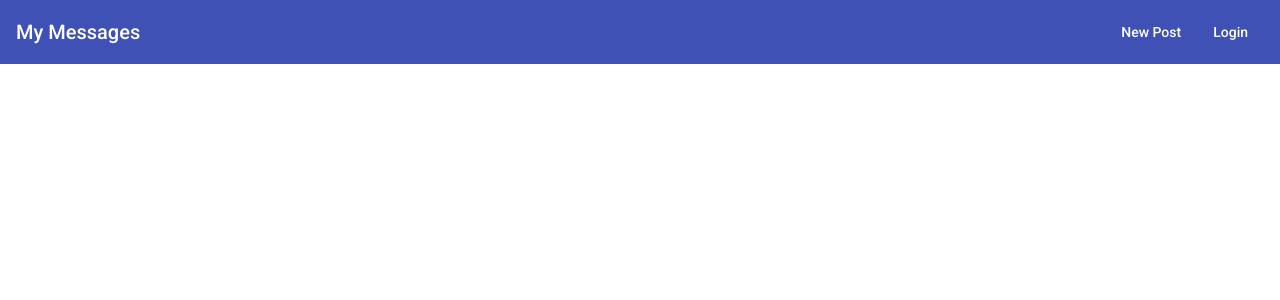
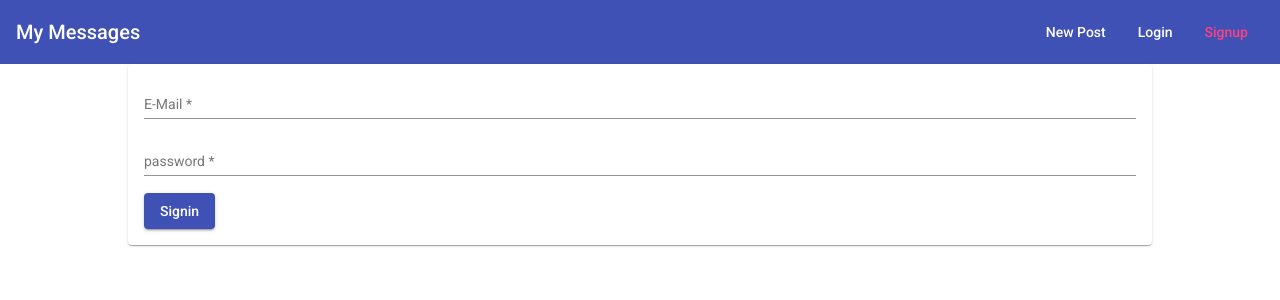
Before and after one commit to edition18/MEAN-Course, an Angular app: page /signup in a window 1280 px wide. Before the commit this address led to /. Shown: the top 300 px of the page. Built offline with nearby package versions, Linux system fonts and the light colour scheme.

Commit message:
lesson 97 created the base signup pages

```diff
--- a/src/app/app-model-routing.ts
+++ b/src/app/app-model-routing.ts
@@ -1,6 +1,7 @@
 import { NgModule } from "@angular/core";
 import { RouterModule, Routes } from "@angular/router";
 import { LogInComponent } from './auth/login/login.component';
+import { SignupComponent } from './auth/signup/signup.component';
 import { PostCreateComponent } from './posts/post-create/post-create.component';
 import { PostListComponent } from './posts/post-list/post-list.component';
 
@@ -10,7 +11,8 @@
   {path: "", component: PostListComponent}, //default
   {path: "create", component: PostCreateComponent},
   {path: "edit/:postId", component: PostCreateComponent},
-  {path: "login", component: LogInComponent }
+  {path: "login", component: LogInComponent },
+  {path: "signup", component: SignupComponent }
 ];
 
 // this will allow us to export this router config
--- a/src/app/app.module.ts
+++ b/src/app/app.module.ts
@@ -16,6 +16,7 @@
 import { HttpClientModule } from '@angular/common/http';
 import { AppRoutingModule } from './app-model-routing';
 import { LogInComponent } from './auth/login/login.component';
+import { SignupComponent } from './auth/signup/signup.component';
 
 
 @NgModule({
@@ -24,7 +25,8 @@
     PostCreateComponent,
     HeaderComponent,
     PostListComponent,
-    LogInComponent
+    LogInComponent,
+    SignupComponent
   ],
   imports: [
     BrowserModule,
--- /dev/null
+++ b/src/app/auth/signup/signup.component.css
@@ -0,0 +1,7 @@
+mat-card {
+  margin: auto;
+}
+
+mat-form-field {
+  width: 100%;
+}
--- /dev/null
+++ b/src/app/auth/signup/signup.component.html
@@ -0,0 +1,14 @@
+<mat-card>
+  <mat-spinner *ngIf="isLoading"></mat-spinner>
+  <form (submit)="onSignup(signupForm)" #signupForm="ngForm" *ngIf="!isLoading" >
+    <mat-form-field>
+      <input matInput name="email" type="email" ngModel placeholder="E-Mail" #emailInput="ngModel" required email>
+      <mat-error *ngIf="emailInput.invalid">Please enter valid email</mat-error>
+    </mat-form-field>
+    <mat-form-field>
+     <input type="password" name="password" ngModel matInput placeholder="password" #passwordInput="ngModel" required>
+      <mat-error *ngIf="passwordInput.invalid">Please enter valid password</mat-error>
+    </mat-form-field>
+    <button mat-raised-button color="primary" type="submit">Signin</button>
+  </form>
+</mat-card>
--- /dev/null
+++ b/src/app/auth/signup/signup.component.ts
@@ -0,0 +1,22 @@
+import { Component } from '@angular/core';
+import { NgForm } from '@angular/forms';
+
+@Component({
+  templateUrl: "./signup.component.html",
+  styleUrls: ["./signup.component.css"]
+  //since this will be loaded via routing
+  //we need not add a selector: to it
+  // like our previous components
+})
+
+
+export class SignupComponent {
+  isLoading: false;
+
+
+  onSignup(form: NgForm) {
+    console.log(form.value);
+    //shows all properties of forms
+    //being email AND password
+  }
+}
--- a/src/app/header/header.component.html
+++ b/src/app/header/header.component.html
@@ -9,6 +9,8 @@
     </li>
     <li>
       <a mat-button routerLink="/login" routerLinkActive="mat-accent">Login</a>
+    </li>    <li>
+      <a mat-button routerLink="/signup" routerLinkActive="mat-accent">Signup</a>
     </li>
   </ul>
 </mat-toolbar>
```
